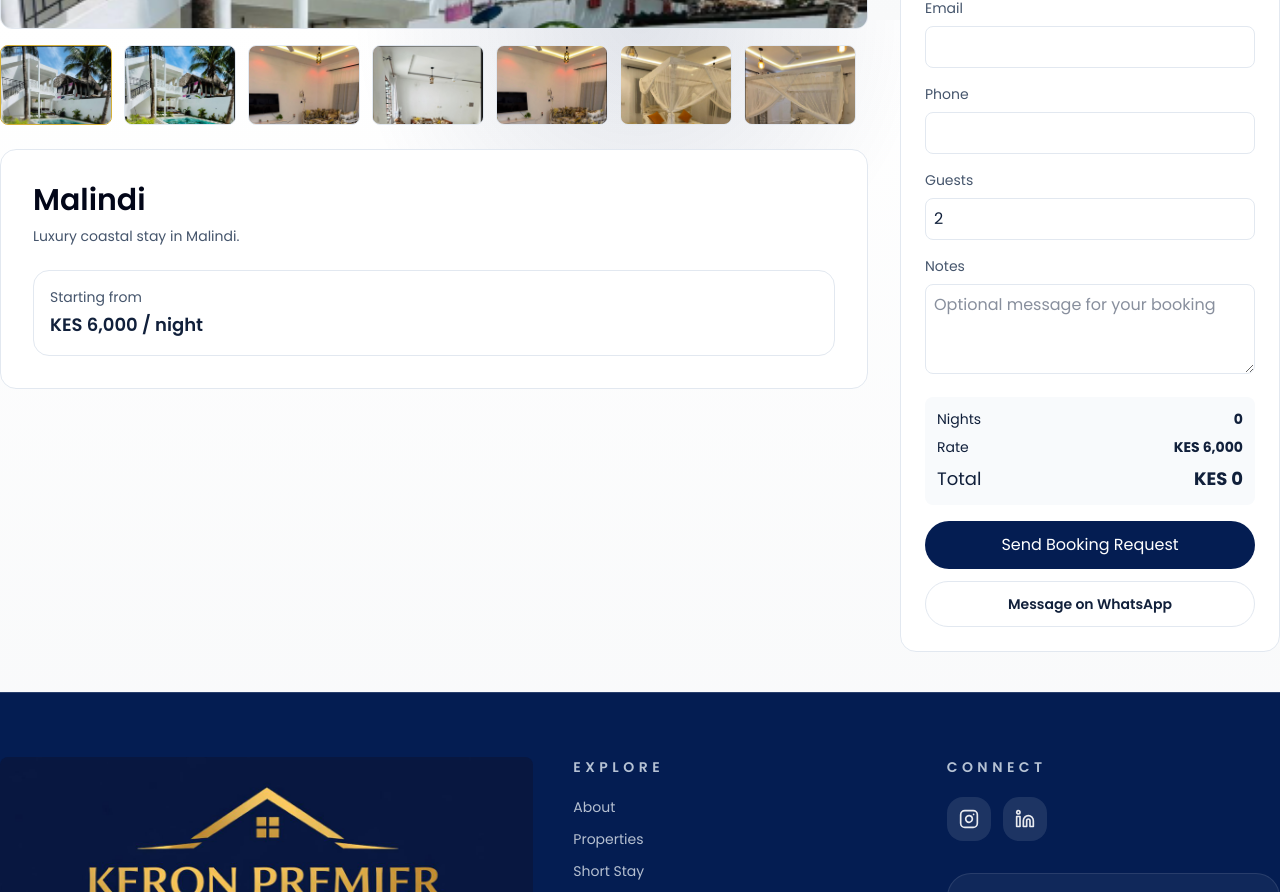
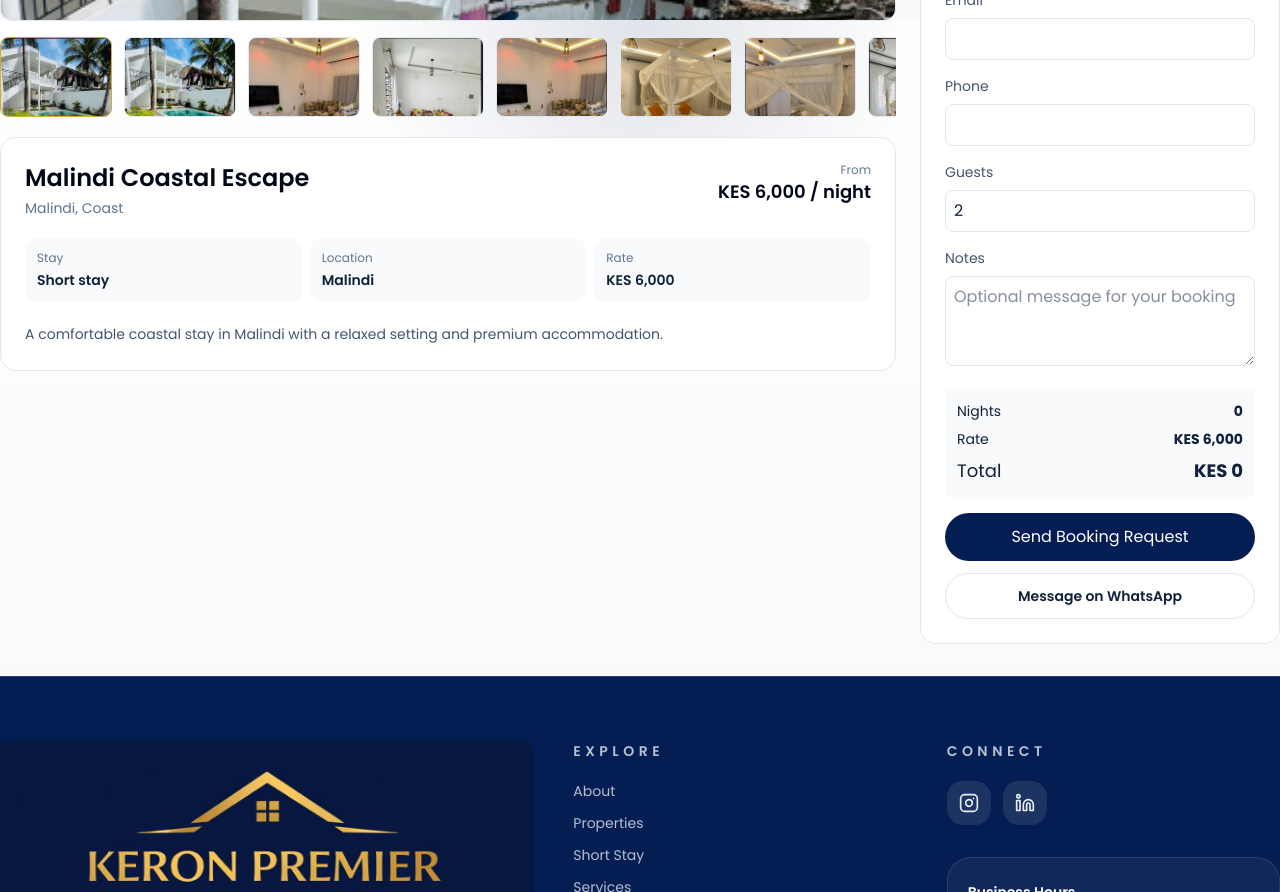
Before and after one commit to MwanziaNzavi-afk/Keron, a Next.js app in the folder keron-app/: page /properties/malindi in a window 1280 px wide. Shown: the part 780-1672 px from the top of the page. Built offline with nearby package versions, Linux system fonts and the light colour scheme.

Commit message:
Simplify Malindi property details page

```diff
--- a/keron-app/app/properties/malindi/page.tsx
+++ b/keron-app/app/properties/malindi/page.tsx
@@ -23,22 +23,24 @@ export default function Page() {
   return (
     <div className="min-h-screen">
       <Navbar />
-      <main className="container mx-auto px-6 py-10 xl:px-0">
-        <div className="grid min-w-0 gap-8 xl:grid-cols-[minmax(0,1fr)_380px]">
-          <div className="space-y-6">
+      <main className="container mx-auto px-6 py-8 xl:px-0">
+        <div className="grid min-w-0 gap-6 xl:grid-cols-[minmax(0,1fr)_360px]">
+          <div className="space-y-5">
             <PropertyGallery images={IMAGES} />
-            <div className="rounded-2xl border border-slate-200 bg-white p-8 shadow-soft">
-              <h1 className="text-3xl font-semibold text-slate-950">Malindi</h1>
-              <p className="mt-2 text-sm text-slate-600">Luxury coastal stay in Malindi.</p>
-              <div className="mt-6 rounded-2xl border border-slate-200 bg-white p-4">
-                <p className="text-sm text-slate-600">Starting from</p>
-                <p className="mt-1 text-lg font-semibold">KES 6,000 / night</p>
+            <section className="rounded-2xl border border-slate-200 bg-white p-5 shadow-soft sm:p-6">
+              <div className="flex flex-col gap-3 sm:flex-row sm:items-start sm:justify-between">
+                <div><h1 className="text-2xl font-semibold text-slate-950">Malindi Coastal Escape</h1><p className="mt-1 text-sm text-slate-500">Malindi, Coast</p></div>
+                <div className="sm:text-right"><p className="text-xs text-slate-500">From</p><p className="text-lg font-semibold text-slate-950">KES 6,000 / night</p></div>
               </div>
-            </div>
+              <div className="mt-5 grid grid-cols-3 gap-2">
+                <div className="rounded-xl bg-slate-50 p-3"><p className="text-xs text-slate-500">Stay</p><p className="mt-1 text-sm font-semibold">Short stay</p></div>
+                <div className="rounded-xl bg-slate-50 p-3"><p className="text-xs text-slate-500">Location</p><p className="mt-1 text-sm font-semibold">Malindi</p></div>
+                <div className="rounded-xl bg-slate-50 p-3"><p className="text-xs text-slate-500">Rate</p><p className="mt-1 text-sm font-semibold">KES 6,000</p></div>
+              </div>
+              <p className="mt-5 text-sm leading-6 text-slate-600">A comfortable coastal stay in Malindi with a relaxed setting and premium accommodation.</p>
+            </section>
           </div>
-          <div>
-            <BookingWidget propertySlug="malindi" price1={6000} price2={6000} price3={6000} />
-          </div>
+          <div><BookingWidget propertySlug="malindi" price1={6000} price2={6000} price3={6000} /></div>
         </div>
       </main>
       <Footer />
```
